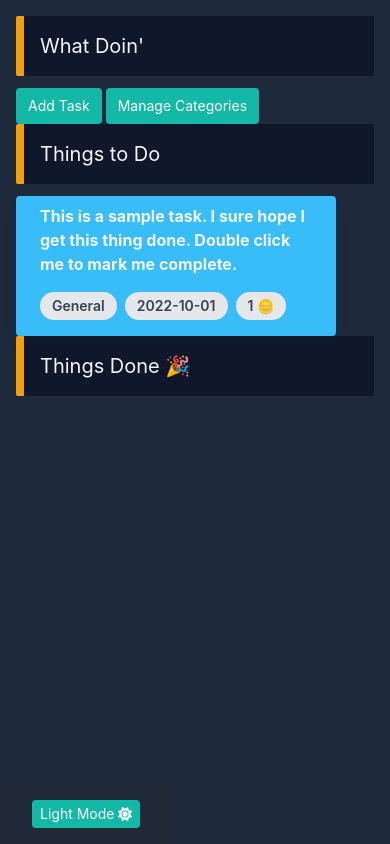
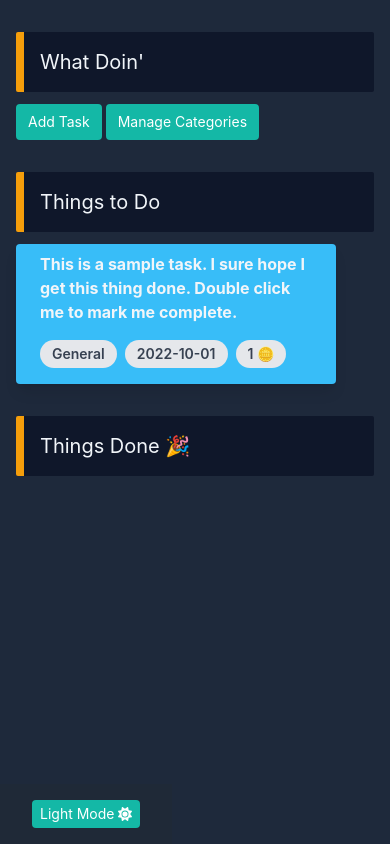
Before and after one commit to erwich/tailwind-react-todo, a React (Create React App) app: page / in a window 390 px wide. Built offline with nearby package versions, Linux system fonts and the light colour scheme.

Commit message:
Fixed responsive design breakpoints for todos

```diff
--- a/src/components/DoneTask.js
+++ b/src/components/DoneTask.js
@@ -1,10 +1,10 @@
 import React from "react"
 
 import { FontAwesomeIcon } from "@fortawesome/react-fontawesome"
-import { faRotateLeft } from "@fortawesome/free-solid-svg-icons"
+import { faRotateLeft, faX } from "@fortawesome/free-solid-svg-icons"
 import { useDispatch } from "react-redux"
 
-import { uncompleteTask } from '../state/todo'
+import { uncompleteTask, deleteTask } from '../state/todo'
 
 const DoneTask = ({ text, value, id }) => {
   const dispatch = useDispatch()
@@ -16,6 +16,13 @@ const DoneTask = ({ text, value, id }) => {
         icon={faRotateLeft}
         onClick={ () => {
           dispatch(uncompleteTask(id))
+        }}
+      />
+      <FontAwesomeIcon
+        className="py-1 px-1 text-red-500 mr-2"
+        icon={faX}
+        onClick={ () => {
+          dispatch(deleteTask(id))
         }}
       />
       <div
--- a/src/pages/ToDo/index.js
+++ b/src/pages/ToDo/index.js
@@ -18,10 +18,10 @@ const ToDo = () => {
 
   return (
     <div className="flex flex-col lg:flex-row flex-wrap py-4">
-      <div className="px-4">
+      <div className="px-4 py-4 w-full 2xl:w-96">
         <LeftBar />
       </div>
-      <div className="basis-1/2 px-4">
+      <div className="2xl:basis-1/2 px-4 py-4 w-full">
         <Header text="Things to Do" />
         <div className="flex gap-x-2 gap-y-2 flex-wrap">
           {tasks.map(({ id, content, due, category, value, done }) => (
@@ -39,7 +39,7 @@ const ToDo = () => {
           ))}
         </div>
       </div>
-      <div className="px-4">
+      <div className="px-4 py-4 w-full 2xl:w-96">
         <RightBar />
       </div>
     </div>
--- a/src/state/todo.js
+++ b/src/state/todo.js
@@ -67,10 +67,13 @@ export const todoSlice = createSlice({
     uncompleteTask: (state, action) => {
       state.tasks = state.tasks.map( task => task.id === action.payload ? { ...task, done: false } : task )
     },
+    deleteTask: (state, action) => {
+      state.tasks = state.tasks.filter( task => task.id !== action.payload )
+    },
   },
 })
 
 // Action creators are generated for each case reducer function
-export const { addTask, completeTask, uncompleteTask } = todoSlice.actions
+export const { addTask, completeTask, uncompleteTask, deleteTask } = todoSlice.actions
 
 export default todoSlice.reducer
```
